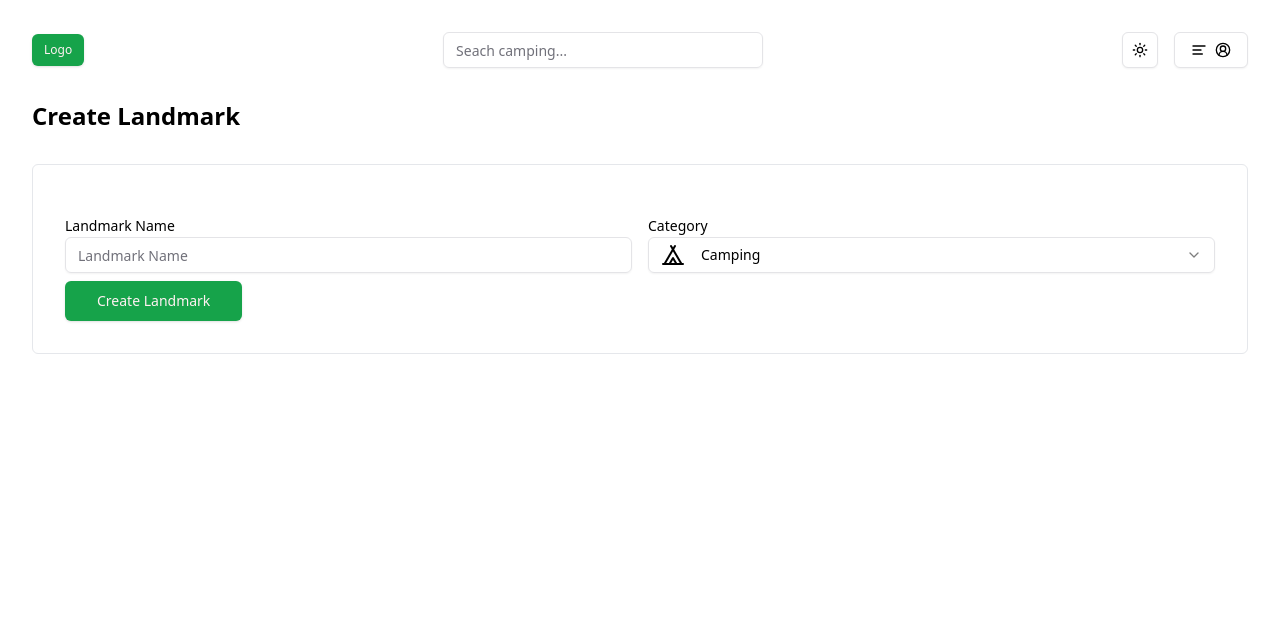
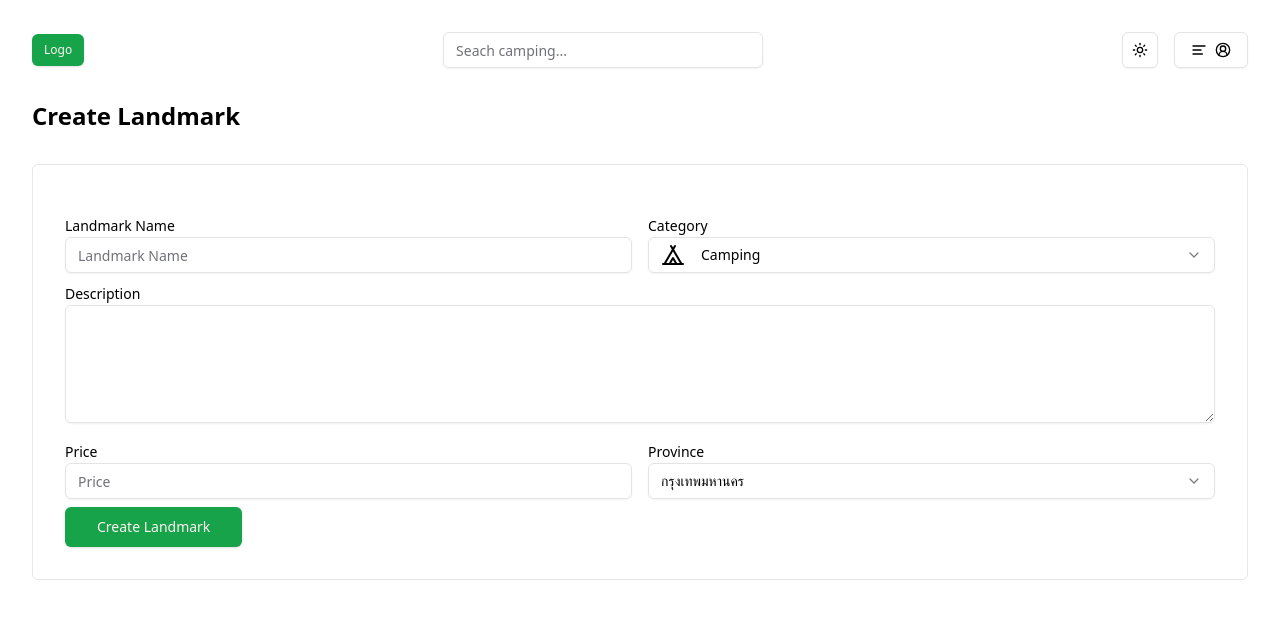
Before and after one commit to tamphimai007/nextjs15-camping, a Next.js app: page /camp/create in a window 1280 px wide. Shown: the top 618 px of the page. Built offline with nearby package versions, Linux system fonts and the light colour scheme.

Commit message:
EP17 TextArea&Province&Price

```diff
--- a/app/camp/create/page.tsx
+++ b/app/camp/create/page.tsx
@@ -3,35 +3,44 @@
 import CategoryInput from "@/components/form/CategoryInput";
 import FormContainer from "@/components/form/FormContainer";
 import FormInput from "@/components/form/FormInput";
+import ProvinceInput from "@/components/form/ProvinceInput";
+import TextAreaInput from "@/components/form/TextAreaInput";
 import { currentUser } from "@clerk/nextjs/server";
 import { redirect } from "next/navigation";
 
-
-const CreateProfile = async() => {
-
-
+const CreateProfile = async () => {
   return (
     <section>
-      <h1 className="text-2xl font-semibold mb-8 capitalize">Create Landmark</h1>
+      <h1 className="text-2xl font-semibold mb-8 capitalize">
+        Create Landmark
+      </h1>
       <div className="border p-8 rounded-md">
-
         <FormContainer action={createLandmarkAction}>
           <div className="grid md:grid-cols-2 gap-4 mt-4">
             <FormInput
               name="name"
               label="Landmark Name"
               type="text"
-            placeholder="Landmark Name" />
+              placeholder="Landmark Name"
+            />
 
             {/* Category */}
             <CategoryInput />
+          </div>
+          <TextAreaInput name="description" />
+          <div className="grid md:grid-cols-2 gap-4 mt-4">
+            <FormInput
+              name="price"
+              label="Price"
+              type="number"
+              placeholder="Price"
+            />
 
+            <ProvinceInput />
           </div>
 
-          <SubmitButton text="create Landmark" size='lg' />
+          <SubmitButton text="create Landmark" size="lg" />
         </FormContainer>
-
-
       </div>
     </section>
   );
--- /dev/null
+++ b/components/form/ProvinceInput.tsx
@@ -0,0 +1,43 @@
+// rafce
+import { Label } from "@/components/ui/label";
+import {
+  Select,
+  SelectContent,
+  SelectItem,
+  SelectTrigger,
+  SelectValue,
+} from "@/components/ui/select";
+import { provinces } from "@/utils/provinces";
+
+const ProvinceInput = ({ defaultValue }: { defaultValue?: string }) => {
+  const name = "province";
+
+  return (
+    <div className="mb-2">
+      <Label htmlFor={name} className="capitalize">
+        {name}
+      </Label>
+      <Select
+        defaultValue={defaultValue || provinces[0].PROVINCE_NAME}
+        name={name}
+        required
+      >
+        <SelectTrigger>
+          <SelectValue />
+        </SelectTrigger>
+        <SelectContent>
+          {provinces.map((item) => {
+            return (
+              <SelectItem key={item.PROVINCE_ID} value={item.PROVINCE_NAME}>
+                <span className="capitalize flex items-center gap-4">
+                  {item.PROVINCE_NAME}
+                </span>
+              </SelectItem>
+            );
+          })}
+        </SelectContent>
+      </Select>
+    </div>
+  );
+};
+export default ProvinceInput;
--- /dev/null
+++ b/components/form/TextAreaInput.tsx
@@ -0,0 +1,28 @@
+import { Label } from "../ui/label";
+import { Textarea } from "../ui/textarea";
+
+const TextAreaInput = ({
+  name,
+  labelText,
+  defaultValue,
+}: {
+  name: string;
+  labelText?: string;
+  defaultValue?: string;
+}) => {
+  return (
+    <div className="mb-2">
+      <Label htmlFor={name} className="capitalize">
+        {labelText || name}
+      </Label>
+      <Textarea
+      id={name}
+      name={name}
+      defaultValue={defaultValue}
+      rows={5}
+      required
+      />
+    </div>
+  );
+};
+export default TextAreaInput;
--- /dev/null
+++ b/components/ui/textarea.tsx
@@ -0,0 +1,22 @@
+import * as React from "react"
+
+import { cn } from "@/lib/utils"
+
+const Textarea = React.forwardRef<
+  HTMLTextAreaElement,
+  React.ComponentProps<"textarea">
+>(({ className, ...props }, ref) => {
+  return (
+    <textarea
+      className={cn(
+        "flex min-h-[60px] w-full rounded-md border border-input bg-transparent px-3 py-2 text-base shadow-sm placeholder:text-muted-foreground focus-visible:outline-none focus-visible:ring-1 focus-visible:ring-ring disabled:cursor-not-allowed disabled:opacity-50 md:text-sm",
+        className
+      )}
+      ref={ref}
+      {...props}
+    />
+  )
+})
+Textarea.displayName = "Textarea"
+
+export { Textarea }
--- /dev/null
+++ b/utils/provinces.ts
@@ -0,0 +1,79 @@
+export const provinces = [
+    { PROVINCE_ID: 1, PROVINCE_NAME: "กรุงเทพมหานคร" },
+    { PROVINCE_ID: 2, PROVINCE_NAME: "สมุทรปราการ" },
+    { PROVINCE_ID: 3, PROVINCE_NAME: "นนทบุรี" },
+    { PROVINCE_ID: 4, PROVINCE_NAME: "ปทุมธานี" },
+    { PROVINCE_ID: 5, PROVINCE_NAME: "พระนครศรีอยุธยา" },
+    { PROVINCE_ID: 6, PROVINCE_NAME: "อ่างทอง" },
+    { PROVINCE_ID: 7, PROVINCE_NAME: "ลพบุรี" },
+    { PROVINCE_ID: 8, PROVINCE_NAME: "สิงห์บุรี" },
+    { PROVINCE_ID: 9, PROVINCE_NAME: "ชัยนาท" },
+    { PROVINCE_ID: 10, PROVINCE_NAME: "สระบุรี" },
+    { PROVINCE_ID: 11, PROVINCE_NAME: "ชลบุรี" },
+    { PROVINCE_ID: 12, PROVINCE_NAME: "ระยอง" },
+    { PROVINCE_ID: 13, PROVINCE_NAME: "จันทบุรี" },
+    { PROVINCE_ID: 14, PROVINCE_NAME: "ตราด" },
+    { PROVINCE_ID: 15, PROVINCE_NAME: "ฉะเชิงเทรา" },
+    { PROVINCE_ID: 16, PROVINCE_NAME: "ปราจีนบุรี" },
+    { PROVINCE_ID: 17, PROVINCE_NAME: "นครนายก" },
+    { PROVINCE_ID: 18, PROVINCE_NAME: "สระแก้ว" },
+    { PROVINCE_ID: 19, PROVINCE_NAME: "นครราชสีมา" },
+    { PROVINCE_ID: 20, PROVINCE_NAME: "บุรีรัมย์" },
+    { PROVINCE_ID: 21, PROVINCE_NAME: "สุรินทร์" },
+    { PROVINCE_ID: 22, PROVINCE_NAME: "ศรีสะเกษ" },
+    { PROVINCE_ID: 23, PROVINCE_NAME: "อุบลราชธานี" },
+    { PROVINCE_ID: 24, PROVINCE_NAME: "ยโสธร" },
+    { PROVINCE_ID: 25, PROVINCE_NAME: "ชัยภูมิ" },
+    { PROVINCE_ID: 26, PROVINCE_NAME: "อำนาจเจริญ" },
+    { PROVINCE_ID: 27, PROVINCE_NAME: "หนองบัวลำภู" },
+    { PROVINCE_ID: 28, PROVINCE_NAME: "ขอนแก่น" },
+    { PROVINCE_ID: 29, PROVINCE_NAME: "อุดรธานี" },
+    { PROVINCE_ID: 30, PROVINCE_NAME: "เลย" },
+    { PROVINCE_ID: 31, PROVINCE_NAME: "หนองคาย" },
+    { PROVINCE_ID: 32, PROVINCE_NAME: "มหาสารคาม" },
+    { PROVINCE_ID: 33, PROVINCE_NAME: "ร้อยเอ็ด" },
+    { PROVINCE_ID: 34, PROVINCE_NAME: "กาฬสินธุ์" },
+    { PROVINCE_ID: 35, PROVINCE_NAME: "สกลนคร" },
+    { PROVINCE_ID: 36, PROVINCE_NAME: "นครพนม" },
+    { PROVINCE_ID: 37, PROVINCE_NAME: "มุกดาหาร" },
+    { PROVINCE_ID: 38, PROVINCE_NAME: "เชียงใหม่" },
+    { PROVINCE_ID: 39, PROVINCE_NAME: "ลำพูน" },
+    { PROVINCE_ID: 40, PROVINCE_NAME: "ลำปาง" },
+    { PROVINCE_ID: 41, PROVINCE_NAME: "อุตรดิตถ์" },
+    { PROVINCE_ID: 42, PROVINCE_NAME: "แพร่" },
+    { PROVINCE_ID: 43, PROVINCE_NAME: "น่าน" },
+    { PROVINCE_ID: 44, PROVINCE_NAME: "พะเยา" },
+    { PROVINCE_ID: 45, PROVINCE_NAME: "เชียงราย" },
+    { PROVINCE_ID: 46, PROVINCE_NAME: "แม่ฮ่องสอน" },
+    { PROVINCE_ID: 47, PROVINCE_NAME: "นครสวรรค์" },
+    { PROVINCE_ID: 48, PROVINCE_NAME: "อุทัยธานี" },
+    { PROVINCE_ID: 49, PROVINCE_NAME: "กำแพงเพชร" },
+    { PROVINCE_ID: 50, PROVINCE_NAME: "ตาก" },
+    { PROVINCE_ID: 51, PROVINCE_NAME: "สุโขทัย" },
+    { PROVINCE_ID: 52, PROVINCE_NAME: "พิษณุโลก" },
+    { PROVINCE_ID: 53, PROVINCE_NAME: "พิจิตร" },
+    { PROVINCE_ID: 54, PROVINCE_NAME: "เพชรบูรณ์" },
+    { PROVINCE_ID: 55, PROVINCE_NAME: "ราชบุรี" },
+    { PROVINCE_ID: 56, PROVINCE_NAME: "กาญจนบุรี" },
+    { PROVINCE_ID: 57, PROVINCE_NAME: "สุพรรณบุรี" },
+    { PROVINCE_ID: 58, PROVINCE_NAME: "นครปฐม" },
+    { PROVINCE_ID: 59, PROVINCE_NAME: "สมุทรสาคร" },
+    { PROVINCE_ID: 60, PROVINCE_NAME: "สมุทรสงคราม" },
+    { PROVINCE_ID: 61, PROVINCE_NAME: "เพชรบุรี" },
+    { PROVINCE_ID: 62, PROVINCE_NAME: "ประจวบคีรีขันธ์" },
+    { PROVINCE_ID: 63, PROVINCE_NAME: "นครศรีธรรมราช" },
+    { PROVINCE_ID: 64, PROVINCE_NAME: "กระบี่" },
+    { PROVINCE_ID: 65, PROVINCE_NAME: "พังงา" },
+    { PROVINCE_ID: 66, PROVINCE_NAME: "ภูเก็ต" },
+    { PROVINCE_ID: 67, PROVINCE_NAME: "สุราษฎร์ธานี" },
+    { PROVINCE_ID: 68, PROVINCE_NAME: "ระนอง" },
+    { PROVINCE_ID: 69, PROVINCE_NAME: "ชุมพร" },
+    { PROVINCE_ID: 70, PROVINCE_NAME: "สงขลา" },
+    { PROVINCE_ID: 71, PROVINCE_NAME: "สตูล" },
+    { PROVINCE_ID: 72, PROVINCE_NAME: "ตรัง" },
+    { PROVINCE_ID: 73, PROVINCE_NAME: "พัทลุง" },
+    { PROVINCE_ID: 74, PROVINCE_NAME: "ปัตตานี" },
+    { PROVINCE_ID: 75, PROVINCE_NAME: "ยะลา" },
+    { PROVINCE_ID: 76, PROVINCE_NAME: "นราธิวาส" },
+    { PROVINCE_ID: 77, PROVINCE_NAME: "บึงกาฬ" },
+  ];
```
Lines whose indentation alone changed are shown as unchanged.
